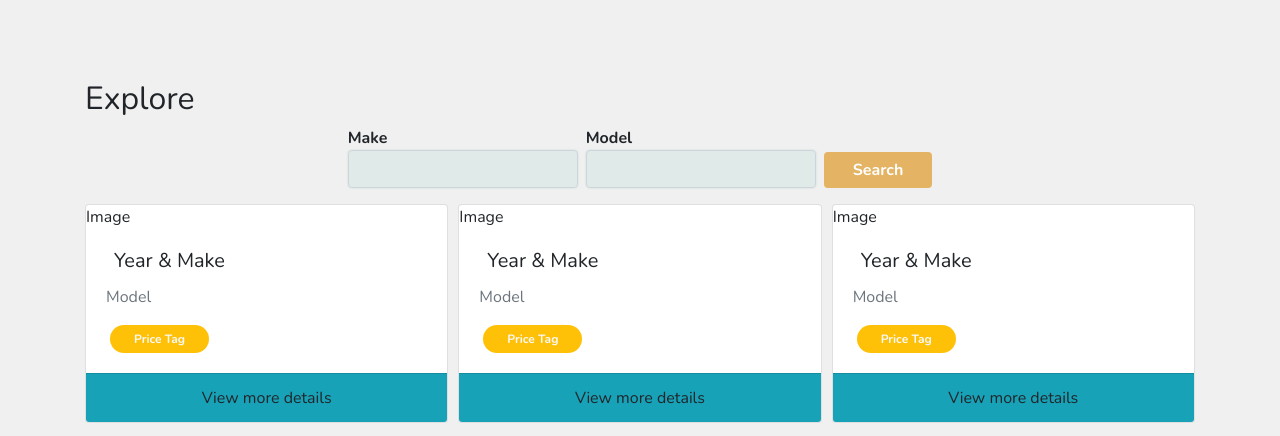
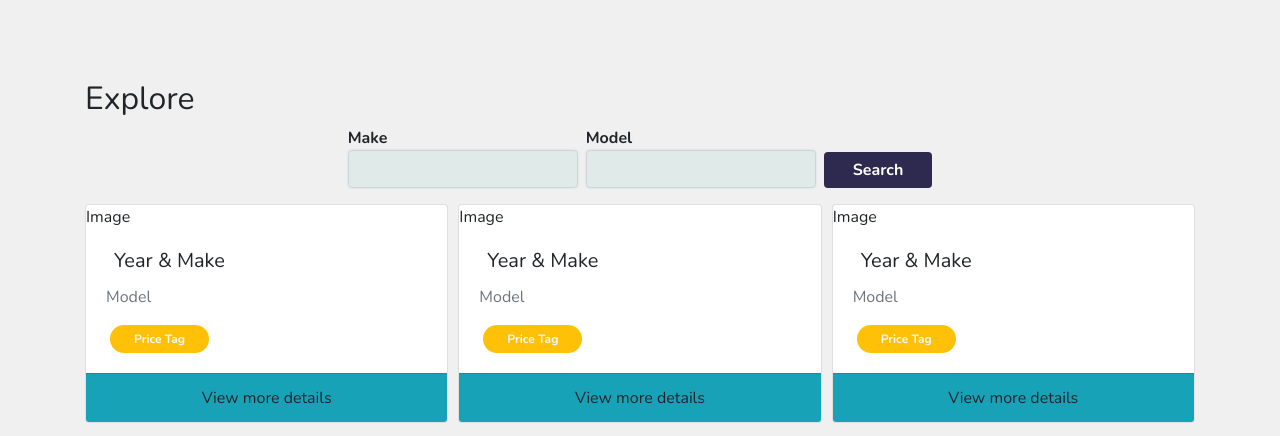
Before and after one commit to ro-neil/United-Auto-Sales, a Flask app: template app/templates/explore.html in a window 1280 px wide. Shown: the top 436 px of the page. Run offline with Flask 2, Linux system fonts and the light colour scheme; the template is opened without the code that fills it, so the values that code supplies are empty; parts of the project's set-up code (start-up, migrations or seed data) failed here and were passed over; some libraries are stand-ins or nearby versions.

Commit message:
Minor changes

```diff
--- a/app/static/css/app.css
+++ b/app/static/css/app.css
@@ -219,6 +219,15 @@ textarea{
     border-right: 2rem solid white;
 }
 
+.search-btn{
+    background-color: var(--color-1);
+    color: white;
+}
+
+.search-btn:hover{
+    background-color: var(--color-3);
+    color: white;
+}
 .cars{
     display: grid;
     grid-template-columns: repeat(3, 1fr);
--- a/app/static/js/app.js
+++ b/app/static/js/app.js
@@ -396,7 +396,7 @@ const Explore = {
             <label class="model-label" for="model">Model</label>
             <input type="search" name="model" v-model="model_searchTerm" id="search-model" class="form-control mb-2 mr-sm-2" placeholder="" />
         </div>
-        <button type="submit" class="btn search-btn align-self-end mb-2 px-5 bg-success text-white">Search</button>
+        <button type="submit" class="btn search-btn align-self-end mb-2 px-5 text-white">Search</button>
       </form>
 
       <h3 id='empty-search' class='text-center d-none'>Sorry, we don't have that vehicle.</h3>
```
